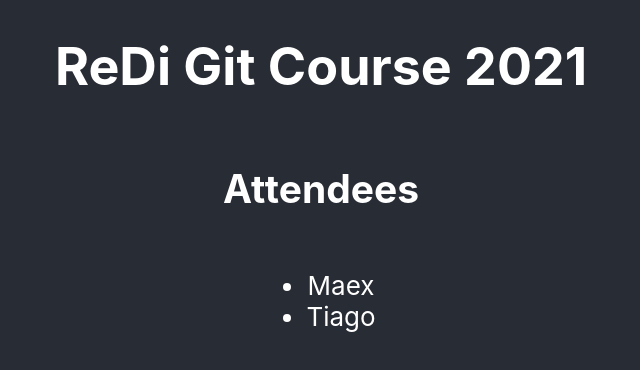
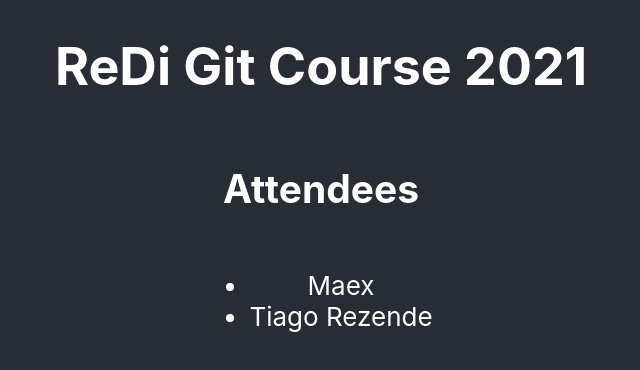
Before and after one commit to maexrakete/redi-git-course-2021, a React (Create React App) app: page / in a window 1280 px wide. Shown: the top 370 px of the page, without its empty margins (319-959 px from the left). Built offline with nearby package versions, Linux system fonts and the light colour scheme.

Commit message:
Added my surname

```diff
--- a/src/App.tsx
+++ b/src/App.tsx
@@ -3,7 +3,7 @@
 
 const attendees = [
   "Maex",
-  "Tiago"
+  "Tiago Rezende"
 ]
 
 function App() {
```
